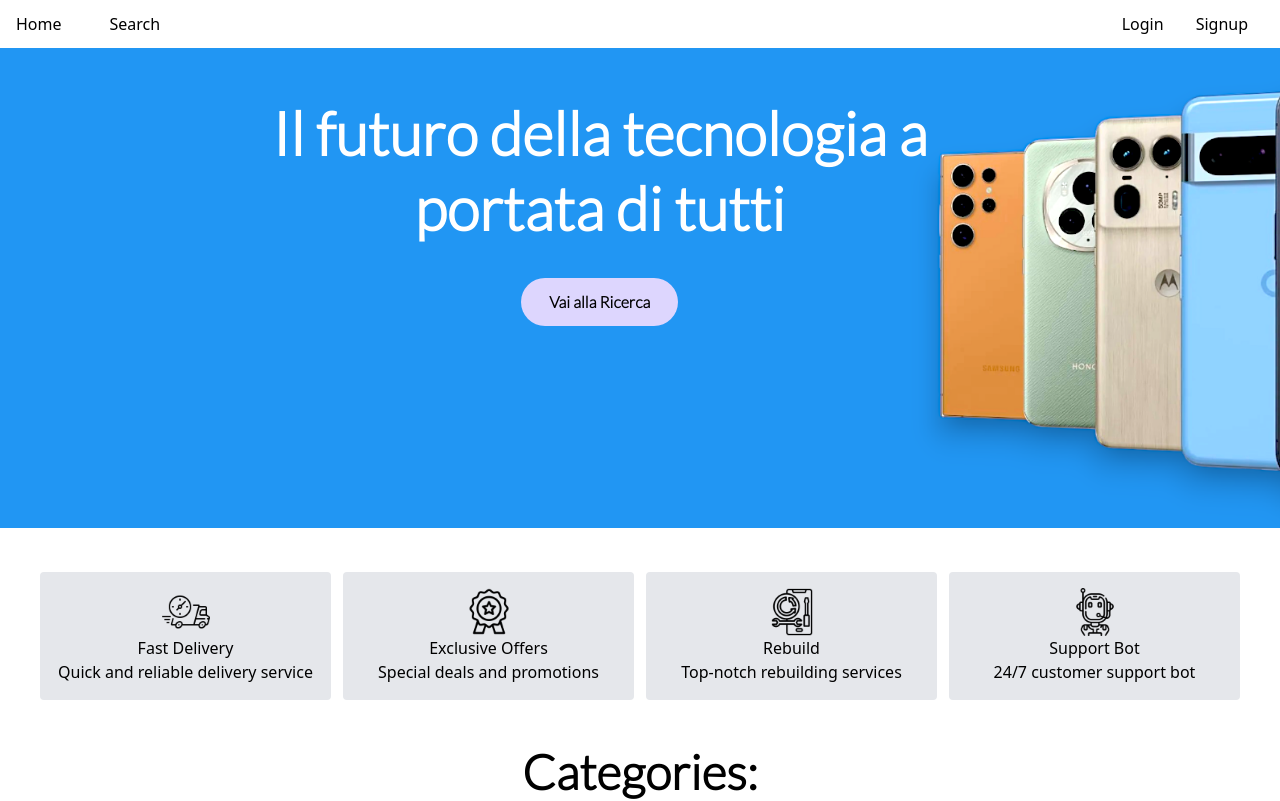
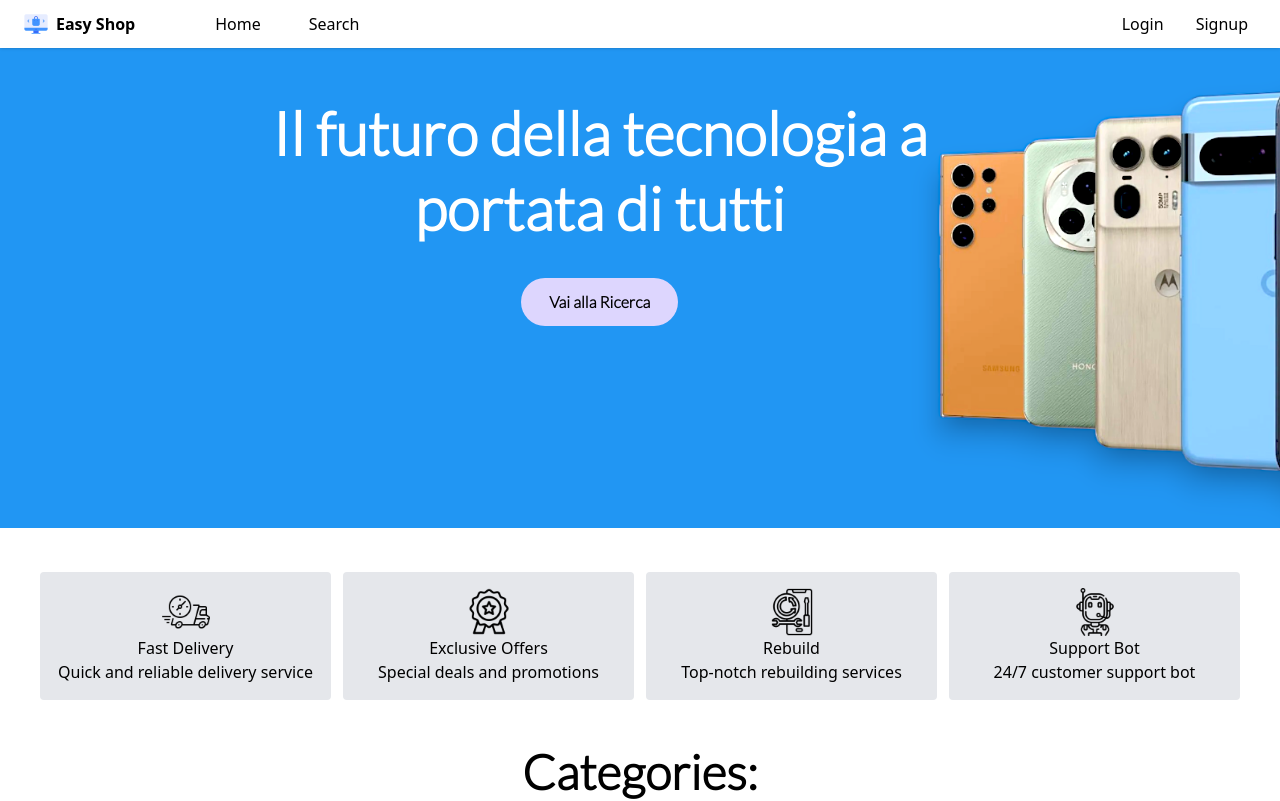
Before and after one commit to IvanAlva89/progetto-finale, a React (Vite) app: page / in a window 1280 px wide. Shown: the top 801 px of the page. Built offline with nearby package versions, Linux system fonts and the light colour scheme.

Commit message:
Added logo and shadow on navbar

```diff
--- a/src/components/shared/PublicNavbar.jsx
+++ b/src/components/shared/PublicNavbar.jsx
@@ -2,6 +2,7 @@
 import { useSession } from "../../hooks/useSession"
 import CartButton from "../CartButton";
 import { Memory } from "../../utilities/Memory";
+import logo from "../../assets/logo.png"
 
 const PublicNavbar = () => {
     const [auth, setAuth] = useSession();
@@ -20,9 +21,13 @@
 
     return (
         <>
-            <nav className="fixed w-full bg-white flex justify-center items-center h-12 z-40">
+            <nav className="fixed w-full bg-white flex justify-center items-center h-12 z-40 shadow">
                 <div className="flex w-full max-w-[1480px] justify-between">
                     <div className="flex gap-4 items-center">
+                        <div className="px-6 pr-12 flex justify-center items-center gap-2">
+                            <img src={logo} alt="Easy shop logo" className="h-6 w-auto" />
+                            <span className="font-bold">Easy Shop</span>
+                        </div>
                         <div className="py-2 px-4 flex justify-center hover:bg-blue-200 hover:text-white">
                             <Link to="/">Home</Link>
                         </div>
```
Also changed, not shown: src/assets/logo.png (added).
